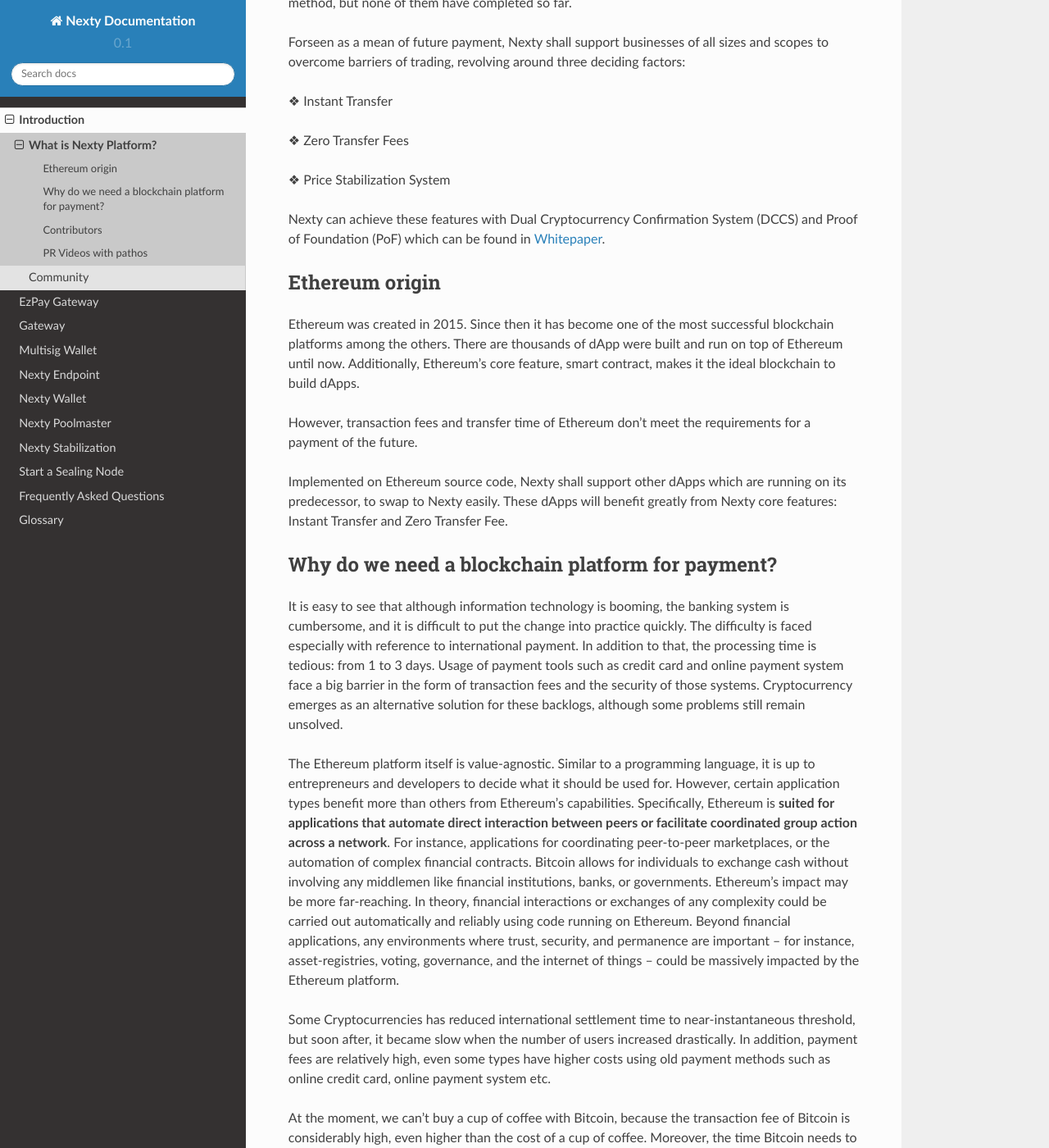
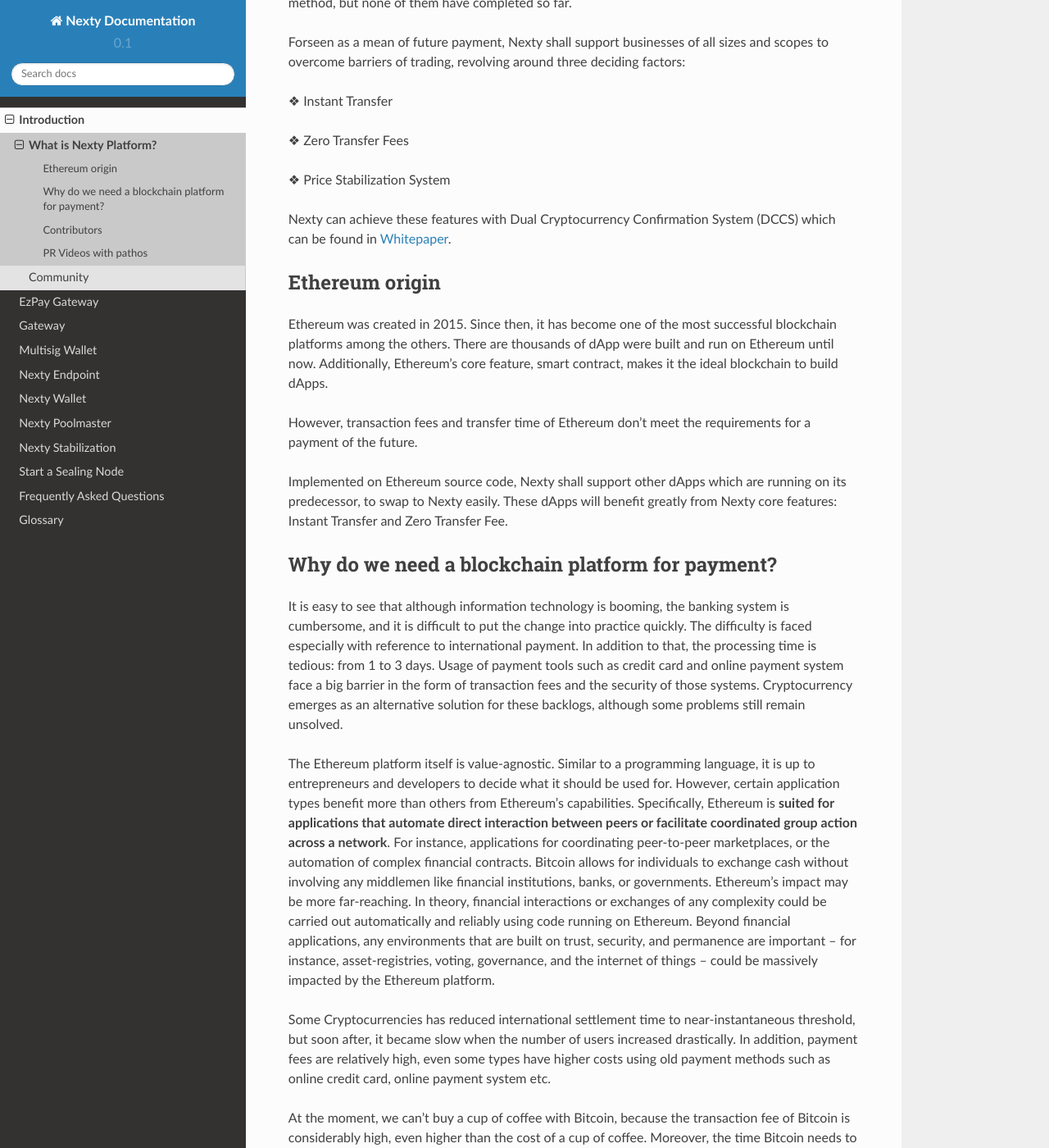
Before and after one commit to nextyio/nextydocument, a Sphinx documentation site: the page built from source/introduction/what-is-nexty-platform.rst, in a window 1280 px wide and 1400 px high, scrolled down 240 px. Shown: the whole window at 82% size. Built offline with Sphinx 7.4.7 and the Read the Docs theme 2.0.0, drawn with Linux system fonts in a browser that asks for light colours.

Commit message:
Changed nexty logo, and fix some grammar errors

```diff
--- a/source/index.rst
+++ b/source/index.rst
@@ -6,7 +6,7 @@
 Nexty Documentation
 ###############################################################################
 
-..  image:: /img/logo.png
+..  image:: /img/logo-Nexty@20x.png
 ..   :height: 500px
 ..   :width: 394 px
    :scale: 50 %
--- a/source/introduction/what-is-nexty-platform.rst
+++ b/source/introduction/what-is-nexty-platform.rst
@@ -11,12 +11,12 @@
 
 ❖   Price Stabilization System
 
-Nexty can achieve these features with Dual Cryptocurrency Confirmation System (DCCS) and Proof of Foundation (PoF) which can be found in `Whitepaper <https://nexty.io/nexty-whitepaper.pdf>`_.
+Nexty can achieve these features with Dual Cryptocurrency Confirmation System (DCCS) which can be found in `Whitepaper <https://nexty.io/nexty-whitepaper.pdf>`_.
 
 Ethereum origin
 ================================================================================
 
-Ethereum was created in 2015. Since then it has become one of the most successful blockchain platforms among the others. There are thousands of dApp were built and run on top of Ethereum until now. Additionally, Ethereum's core feature, smart contract, makes it the ideal blockchain to build dApps.
+Ethereum was created in 2015. Since then, it has become one of the most successful blockchain platforms among the others. There are thousands of dApp were built and run on Ethereum until now. Additionally, Ethereum's core feature, smart contract, makes it the ideal blockchain to build dApps.
 
 However, transaction fees and transfer time of Ethereum don't meet the requirements for a payment of the future.
 
@@ -27,7 +27,7 @@
 
 It is easy to see that although information technology is booming, the banking system is cumbersome, and it is difficult to put the change into practice quickly. The difficulty is faced especially with reference to international payment. In addition to that, the processing time is tedious: from 1 to 3 days. Usage of payment tools such as credit card and online payment system face a big barrier in the form of transaction fees and the security of those systems. Cryptocurrency emerges as an alternative solution for these backlogs, although some problems still remain unsolved.
 
-The Ethereum platform itself is value-agnostic. Similar to a programming language, it is up to entrepreneurs and developers to decide what it should be used for. However, certain application types benefit more than others from Ethereum's capabilities. Specifically, Ethereum is **suited for applications that automate direct interaction between peers or facilitate coordinated group action across a network**. For instance, applications for coordinating peer-to-peer marketplaces, or the automation of complex financial contracts. Bitcoin allows for individuals to exchange cash without involving any middlemen like financial institutions, banks, or governments. Ethereum’s impact may be more far-reaching. In theory, financial interactions or exchanges of any complexity could be carried out automatically and reliably using code running on Ethereum. Beyond financial applications, any environments where trust, security, and permanence are important – for instance, asset-registries, voting, governance, and the internet of things – could be massively impacted by the Ethereum platform.
+The Ethereum platform itself is value-agnostic. Similar to a programming language, it is up to entrepreneurs and developers to decide what it should be used for. However, certain application types benefit more than others from Ethereum's capabilities. Specifically, Ethereum is **suited for applications that automate direct interaction between peers or facilitate coordinated group action across a network**. For instance, applications for coordinating peer-to-peer marketplaces, or the automation of complex financial contracts. Bitcoin allows for individuals to exchange cash without involving any middlemen like financial institutions, banks, or governments. Ethereum’s impact may be more far-reaching. In theory, financial interactions or exchanges of any complexity could be carried out automatically and reliably using code running on Ethereum. Beyond financial applications, any environments that are built on trust, security, and permanence are important – for instance, asset-registries, voting, governance, and the internet of things – could be massively impacted by the Ethereum platform.
 
 Some Cryptocurrencies has reduced international settlement time to near-instantaneous threshold, but soon after, it became slow when the number of users increased drastically. In addition, payment fees are relatively high, even some types have higher costs using old payment methods such as online credit card, online payment system etc.
 
--- a/source/nexty-stabilization/price-evaluation.rst
+++ b/source/nexty-stabilization/price-evaluation.rst
@@ -4,7 +4,7 @@
 How much does an NewSD worth?
 ================================================================================
 
-NeUSD price can be fed using API of centralized exchanges, if they are trustworthy. Most of the time, they are not. Crypto exchanges are famous (or rather infamous) for their fake volume, market marking and shorting bots. The price of any asset can be easily manipulated with no cost at all. Setting out as a decentralized trustless stablecoin, depending on centralized exchanges is the risk that NeUSD would not take.
+NewSD price can be fed using API of centralized exchanges, if they are trustworthy. Most of the time, they are not. Crypto exchanges are famous (or rather infamous) for their fake volume, market marking and shorting bots. The price of any asset can be easily manipulated with no cost at all. Setting out as a decentralized trustless stablecoin, depending on centralized exchanges is the risk that NewSD would not take.
 
     "Market value or OMV (Open Market Valuation) is the price at which an asset would trade in a competitive auction setting."
 
```
Also changed, not shown: source/img/logo-Nexty@20x.png (added).
